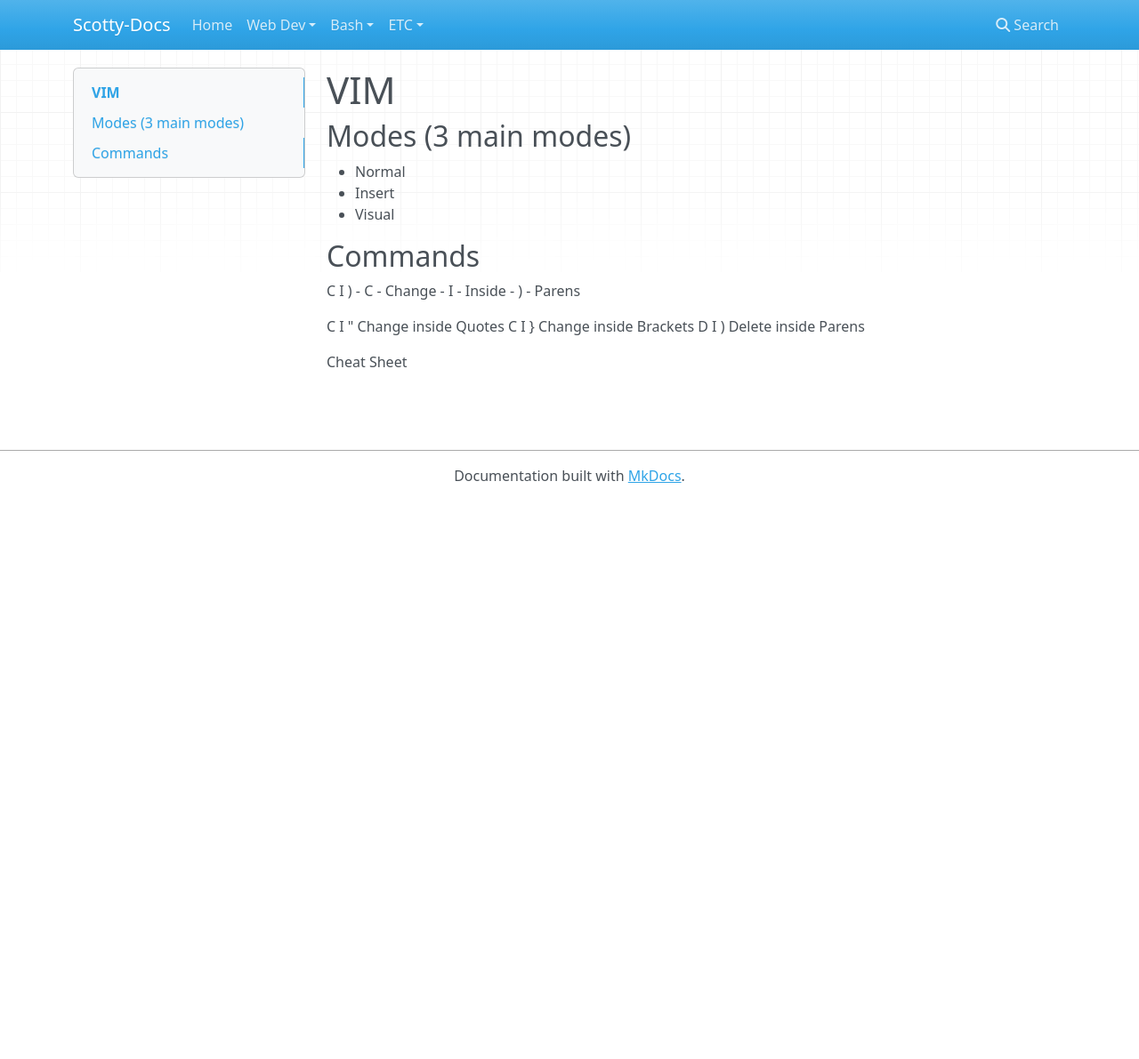
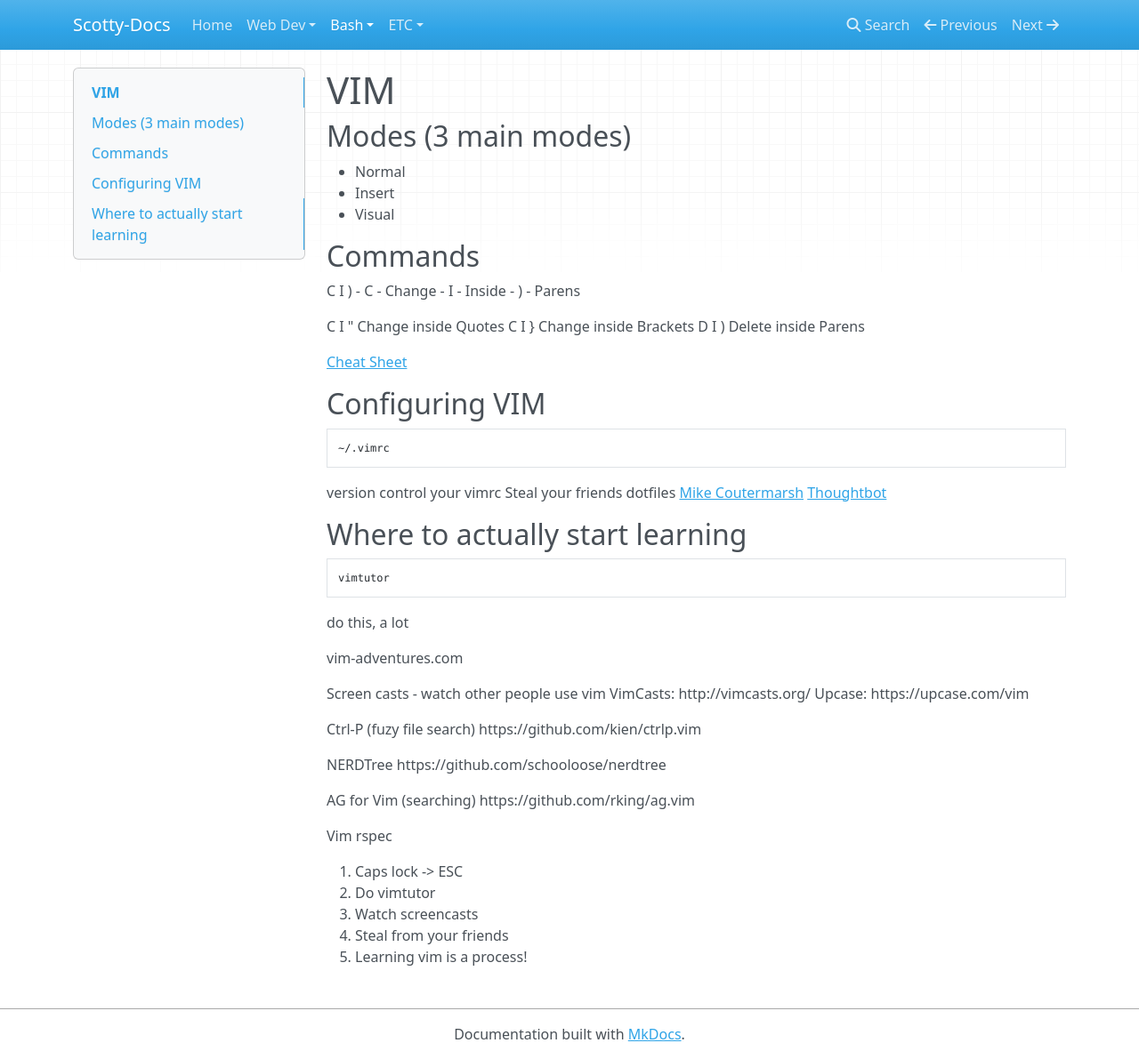
Before and after one commit to ScottyVG/scottyvg.github.io, an MkDocs documentation site: the page built from docs/bash/vim.md, in a window 1280 px wide and 1191 px high. Shown: the whole window at 89% size. Built offline with MkDocs 1.6.1, drawn with Linux system fonts in a browser that asks for light colours; nearby versions of some CDN libraries; old or Windows-style settings are respelled for this version of MkDocs.

Commit message:
tiny tweaks

````diff
--- a/docs/bash/vim.md
+++ b/docs/bash/vim.md
@@ -15,4 +15,44 @@ C I " Change inside Quotes
 C I } Change inside Brackets
 D I ) Delete inside Parens
 
-Cheat Sheet
+[Cheat Sheet](http://www.viemu.com/a_vi_vim_graphical_cheat_sheet_tutorial.html)
+
+## Configuring VIM
+```
+~/.vimrc
+```
+version control your vimrc
+Steal your friends dotfiles
+[Mike Coutermarsh](https://github.com/mscoutermarsh/dotfiles)
+[Thoughtbot](https://github.com/thoughtbot/dotfiles)
+
+## Where to actually start learning
+```
+vimtutor
+```
+do this, a lot
+
+vim-adventures.com
+
+Screen casts - watch other people use vim
+VimCasts:
+http://vimcasts.org/
+Upcase:
+https://upcase.com/vim
+
+Ctrl-P (fuzy file search)
+https://github.com/kien/ctrlp.vim
+
+NERDTree
+https://github.com/schooloose/nerdtree
+
+AG for Vim (searching)
+https://github.com/rking/ag.vim
+
+Vim rspec
+
+1. Caps lock -> ESC
+2. Do vimtutor
+3. Watch screencasts
+4. Steal from your friends
+5. Learning vim is a process!
--- a/mkdocs.yml
+++ b/mkdocs.yml
@@ -7,6 +7,7 @@ pages:
     - 'JavaScript': 'web-dev/javascript.md'
 - Bash:
     - 'Bash': 'bash/bash.md'
+    - 'Vim': 'bash/vim.md'
 - ETC:
     - 'MkDocs': 'etc/mkdocs.md'
     - 'Markdown Syntax': 'etc/markdown-syntax.md'
````
